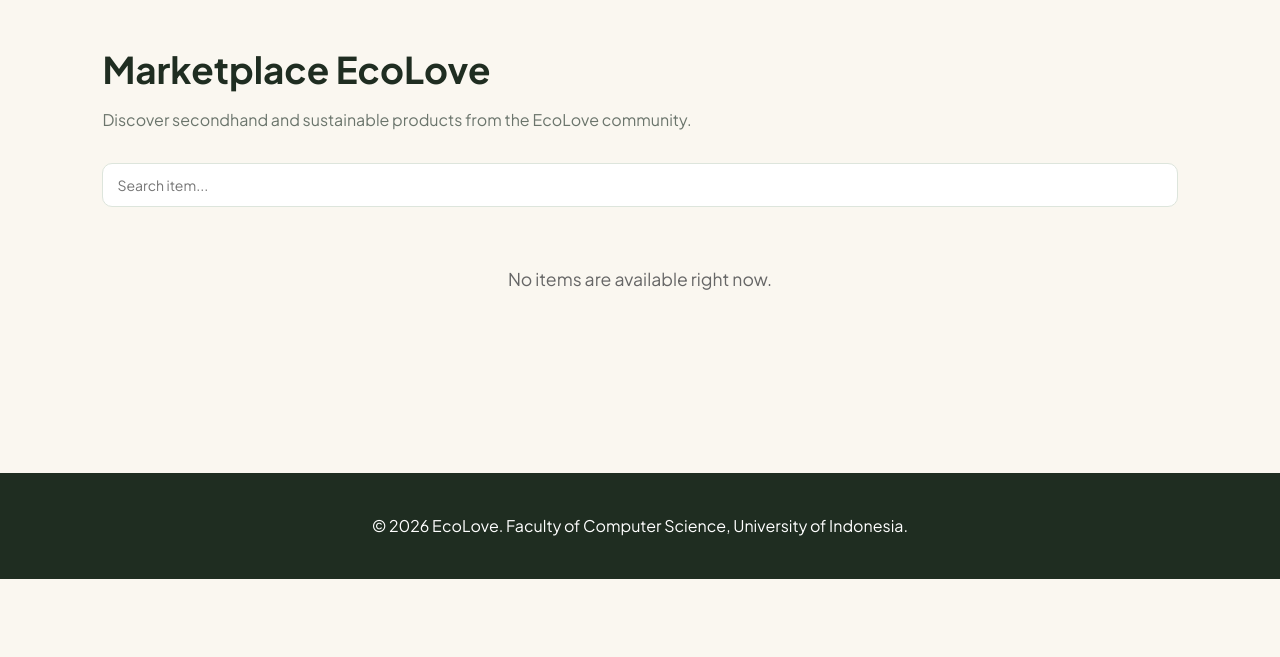
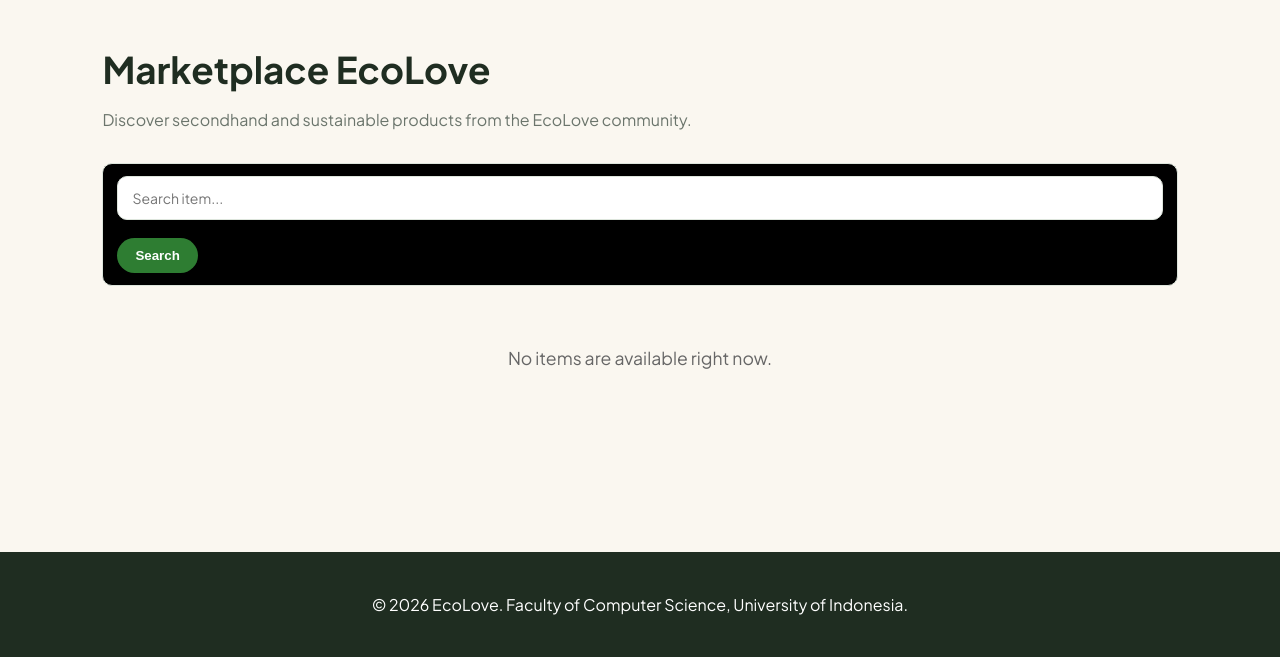
Before and after one commit to pbp-c-kelompok05/EcoLove, a Django app: page /marketplace/ in a window 1280 px wide. Shown: the part 79-736 px from the top of the page. Run offline with Django 5.2, Linux system fonts and the light colour scheme; data that the repository does not hold is empty.

Commit message:
feat: adding search button in marketplace page

```diff
--- a/templates/marketplace.html
+++ b/templates/marketplace.html
@@ -10,11 +10,12 @@
     <p>Discover secondhand and sustainable products from the EcoLove community.</p>
   </div>
 
-  <form id="search">
+  <form id="search" class="form-group" style="background-color: black;">
     <input type="search"
       id="search-input"
       placeholder="Search item..."
       class="form-group">
+    <button type="submit" class="btn btn-primary">Search</button>
   </form>
 
   <!-- Loading State -->
```
